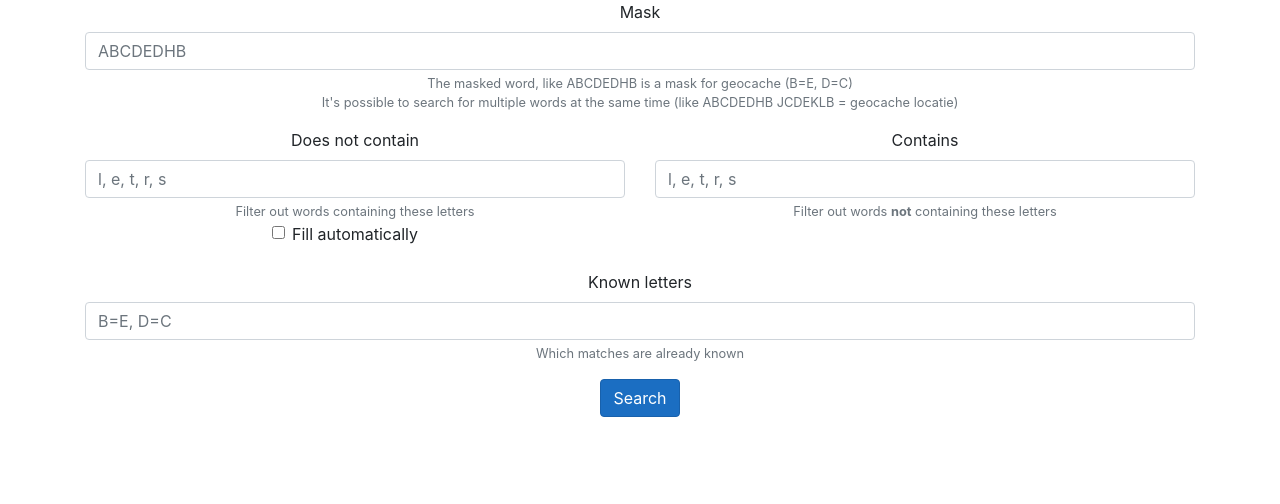
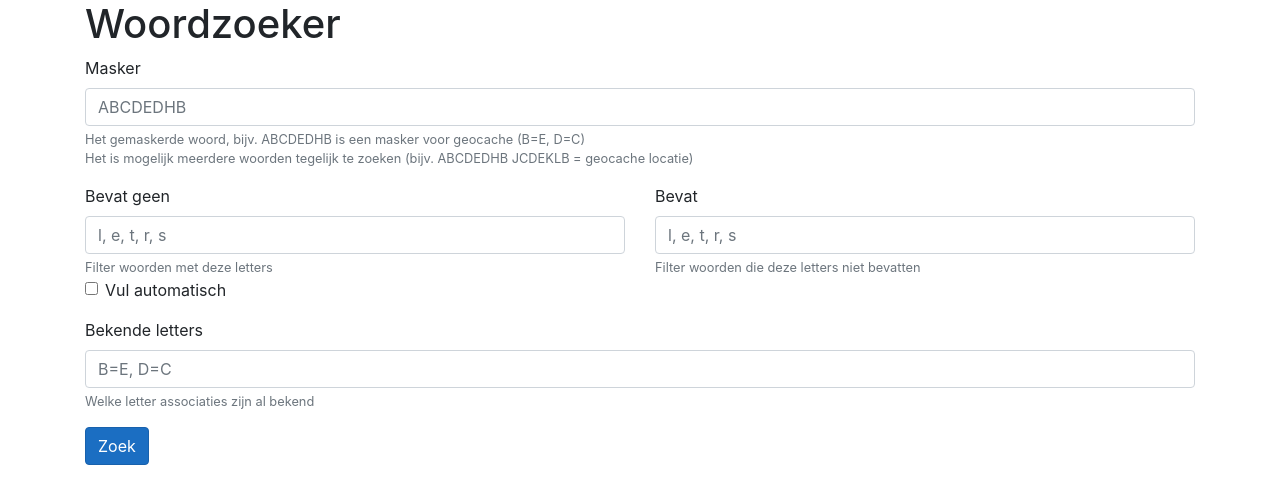
Before and after one commit to niekp/GeocachingToolbelt, an ASP.NET Core app: template WordMask/Views/Home/Index.cshtml in a window 1280 px wide. Shown: the top 504 px of the page. Run offline with ASP.NET Core 8, Linux system fonts and the light colour scheme; the template is opened without the code that fills it, so the values that code supplies are empty.

Commit message:
Translate all text to dutch

```diff
--- a/WordMask/Views/Home/Index.cshtml
+++ b/WordMask/Views/Home/Index.cshtml
@@ -1,41 +1,53 @@
-<div class="text-center">
+<div class="text-centerX">
+    <h1>Woordzoeker</h1>
     <form method="post" action="#matches">
         <div class="form-group">
-            <label for="mask">Mask</label>
+            <label for="mask">Masker</label>
             <input type="text" id="mask" data-id="mask" name="masks" value="@ViewBag.Masks" class="form-control" aria-describedby="maskHelp" placeholder="ABCDEDHB" required />
-            <small id="maskHelp" class="form-text text-muted">The masked word, like ABCDEDHB is a mask for geocache (B=E, D=C)<br />It's possible to search for multiple words at the same time (like ABCDEDHB JCDEKLB = geocache locatie)</small>
+            <small id="maskHelp" class="form-text text-muted">Het gemaskerde woord, bijv. ABCDEDHB is een masker voor geocache (B=E, D=C)<br />Het is mogelijk meerdere woorden tegelijk te zoeken (bijv. ABCDEDHB JCDEKLB = geocache locatie)</small>
         </div>
 
         <div class="row">
             <div class="form-group col-md-6">
-                <label for="notcontains">Does not contain</label>
+                <label for="notcontains">Bevat geen</label>
                 <input type="text" id ="notcontains" name="notcontains" data-id="notcontains" value="@ViewBag.NotContains" class="form-control" aria-describedby="notcontainsHelp" placeholder="l, e, t, r, s" />
-                <small id="notcontainsHelp" class="form-text text-muted">Filter out words containing these letters</small>
-                <input type="checkbox" data-id="notcontains-automode" name="notcontains-automode" id="notcontains-automode" class="form-check-input" @if (ViewBag.Automode == true) { @Html.Raw("checked='checked'"); } />
-                <label for="notcontains-automode">Fill automatically</label>
+                <small id="notcontainsHelp" class="form-text text-muted">Filter woorden met deze letters</small>
+                <div class="form-check">
+                  <input type="checkbox" data-id="notcontains-automode" name="notcontains-automode" id="notcontains-automode" class="form-check-input" @if (ViewBag.Automode == true) { @Html.Raw("checked='checked'"); } />
+                  <label class="form-check-label" for="notcontains-automode">
+                    Vul automatisch
+                  </label>
+                </div>
             </div>
 
             <div class="form-group col-md-6">
-                <label for="mask">Contains</label>
+                <label for="mask">Bevat</label>
                 <input type="text" id ="contains" name="contains" value="@ViewBag.Contains" class="form-control" aria-describedby="containHelp" placeholder="l, e, t, r, s" />
-                <small id="containHelp" class="form-text text-muted">Filter out words <strong>not</strong> containing these letters</small>
+                <small id="containHelp" class="form-text text-muted">Filter woorden die deze letters niet bevatten</small>
             </div>
         </div>
 
         <div class="form-group">
-            <label for="mask">Known letters</label>
+            <label for="mask">Bekende letters</label>
             <input type="text" id="knownletters" data-id="associations" name="knownletters" value="@ViewBag.KnownLetters" class="form-control" aria-describedby="knownlettersHelp" placeholder="B=E, D=C" />
-            <small id="knownlettersHelp" class="form-text text-muted">Which matches are already known</small>
+            <small id="knownlettersHelp" class="form-text text-muted">Welke letter associaties zijn al bekend</small>
         </div>
 
-        <button type="submit" class="btn btn-primary">Search</button>
+        <button type="submit" class="btn btn-primary">Zoek</button>
     </form>
+
     @if (ViewBag.Matches is Dictionary<string, List<string>>)
     {
+        <div>&nbsp;</div>
+
+        <div class="alert alert-info" role="alert">
+            Klik op een woord om automatisch de letter associaties over te nemen.<br />
+        </div>
+
         foreach (var query in ViewBag.Matches)
         {
             <h3 class="query-title">@query.Key</h3>
-            <div>@query.Value.Count matches</div>
+            <div>@query.Value.Count resultaten</div>
             <ul class="list-group" id="matches" data-mask="@query.Key">
                 <li class="list-group-item disabled">@ViewBag.ReplacedWord[query.Key]</li>
                 @foreach (var word in query.Value)
```
